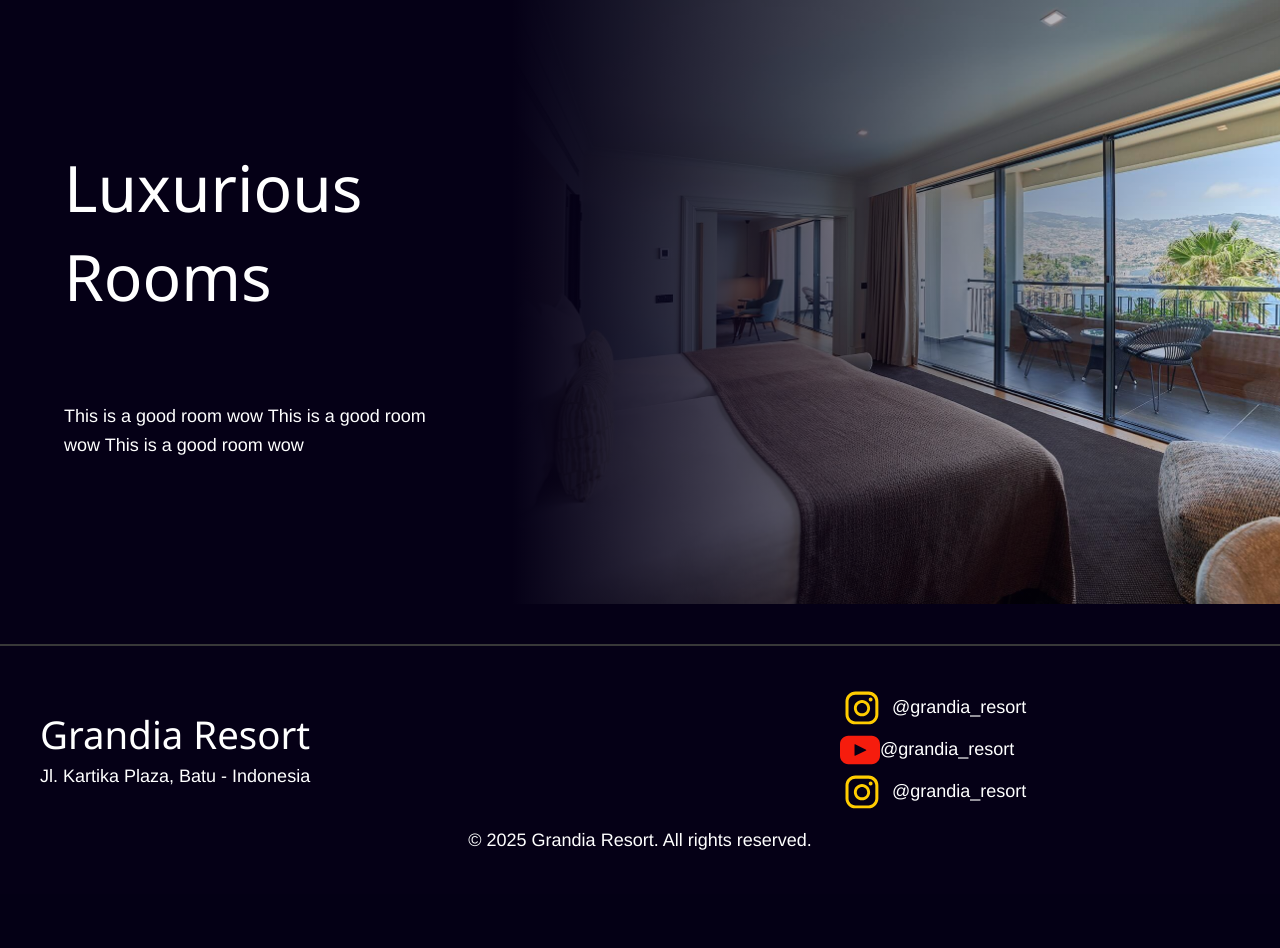
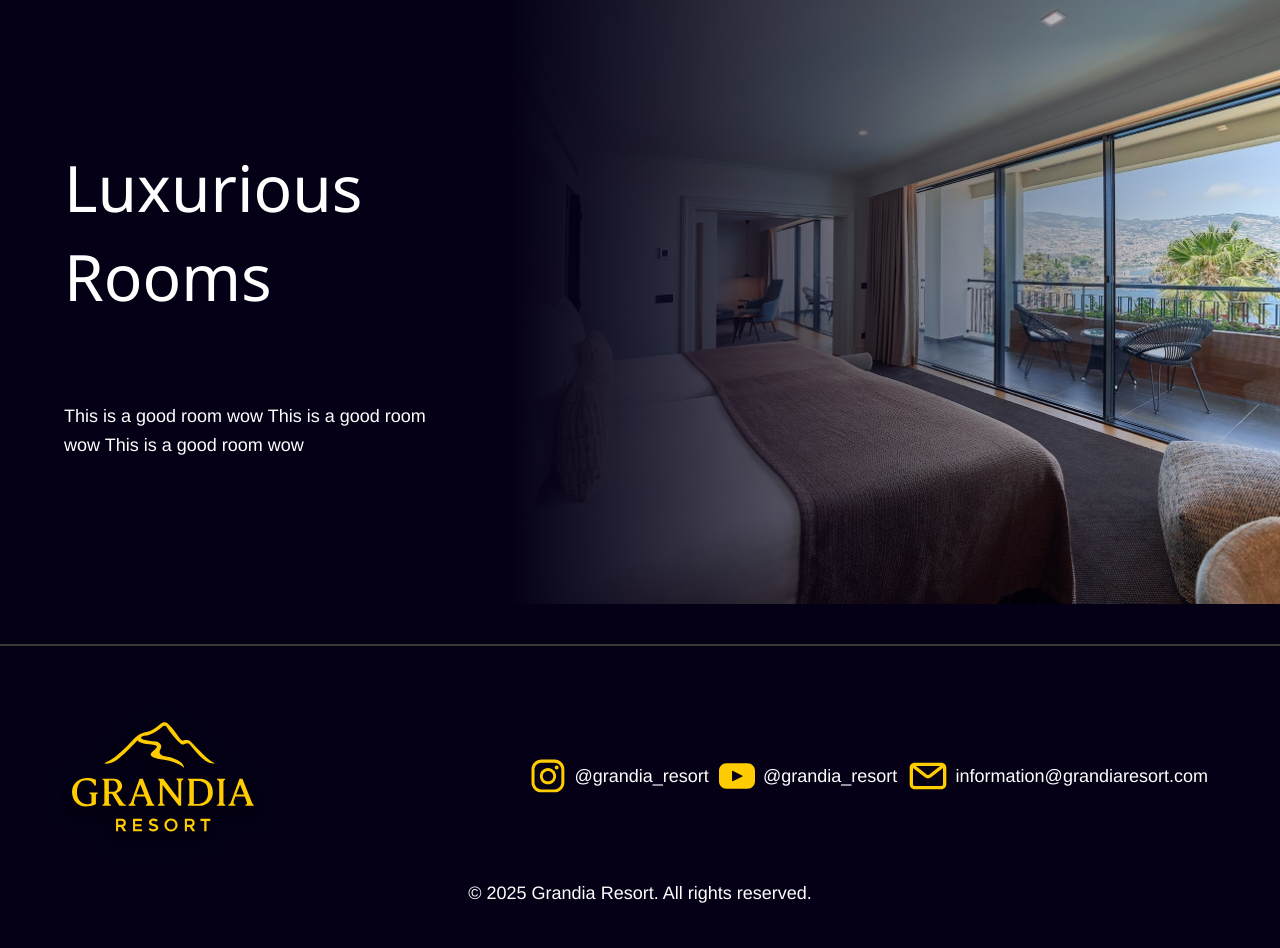
Before and after one commit to richardd-f/hotelReservation-WebDev, a PHP site: page / in a window 1280 px wide. Shown: the part 2110-3058 px from the top of the page. Before the commit the page ends 2960 px from the top, so only its background shows below. Run offline with PHP 8.4, Linux system fonts and the light colour scheme; some libraries are stand-ins or nearby versions.

Commit message:
update footer

```diff
--- a/php/footer.php
+++ b/php/footer.php
@@ -1,14 +1,29 @@
-<footer class="border-t-2 border-t-[#383838] mt-10 py-10">
-    <div class="footerTop grid cols-1 md:grid-cols-[2fr_1fr] w-full px-10">
-        <div class="ftLeft w-full content-center">
-            <h4>Grandia Resort</h4>
-            <p>Jl. Kartika Plaza, Batu - Indonesia</p>
+<footer class="border-t-2 border-t-[#383838] mt-10 py-10 px-[2rem]">
+    <div class="footerTop flex justify-evenly w-full px-10">
+        <div class="ftLeft w-2/5 content-center">
+            <!-- LOGO -->
+            <svg class="fill-brand-gold aspect-square w-[40%] filter drop-shadow-[0_6px_10px_black]" data-name="Layer 1" xmlns="http://www.w3.org/2000/svg" viewBox="0 0 779.83 468.89">
+                <path class="cls-1" d="M102.64,271.61v-23.66s-12.6-8.17-38.47-8.17S0,258.33,0,298.33s28.09,62.98,58.55,62.98,44.09-10.38,44.09-10.38v-37.62s1.7-7.49,7.83-7.49v-4.47h-35.74v4.3s8.85,3.23,8.85,7.66v32.6s-1.91,6.17-19.28,6.17-43.02-13.91-43.02-49.15,12.77-54.3,40.85-54.3,34.53,23.15,34.53,23.15l5.98-.17Z"/>
+                <path class="cls-1" d="M130.81,354.38c5.87,0,8.04-9.06,8.04-9.06v-89.74c0-6.64-8.04-10.21-8.04-10.21v-2.94h49.4c16.6,0,34.98,11.62,34.98,32.17s-25.28,29.36-25.28,29.36c0,0,27.19,40.85,30.77,45.19s11.23,6,11.23,6v3.06h-28.6l-31.53-51.19h-13.4v38.04c0,6.89,9.06,9.19,9.06,9.19v3.96h-36.64v-3.83ZM158.04,250.5v47.74h19.4s18.38-3.06,18.38-21.87-14.81-25.87-18.89-25.87h-18.89Z"/>
+                <path class="cls-1" d="M242.77,354.25c6.64-2.3,11.36-11.49,11.36-11.49l35.74-100.34h13.79l39.32,99.83c2.55,6.77,10.6,12.64,10.6,12.64v3.32h-36.64v-3.57c9.19-2.55,6-11.11,6-11.11l-9.96-24.77h-40.47l-6.77,21.96c-3.32,10.47,6.77,13.79,6.77,13.79v3.7h-29.74v-3.96ZM276.53,310.59h33.77l-17.49-44.36-16.28,44.36Z"/>
+                <path class="cls-1" d="M368.77,358.5h29.02v-4.17s-7.66-2.98-9.02-9.7v-75.74l69.62,89.62h10.04v-102.21s1.53-8.85,9.36-10.89v-4.09h-28.77v5.62s5.62.85,7.49,9.02v72.17l-64.51-85.7h-22.13v4.17s6.13,1.87,7.15,8.51v90.04s-1.32,6-8.26,9.17v4.19Z"/>
+                <path class="cls-1" d="M496.74,354.16c5-1.11,6.83-7.32,6.83-7.32v-91.6c-.45-5.94-6.83-9.06-6.83-9.06v-3.77h59.17s48.34,4.85,48.34,57.49-51.02,58.46-51.02,58.46h-56.49v-4.2ZM522.72,251.7v98.89h23.49s37.62-3.06,37.62-45.45-13.62-47.15-36.6-53.45h-24.51Z"/>
+                <path class="cls-1" d="M621.79,358.37h35.81v-3.86s-7.79-4.21-7.79-9.26v-90.96s1.72-6,7.79-8.17v-3.7h-35.81v3.06s9.83,4.47,9.83,9.83v89.11s-1.44,10.21-9.86,10.21l.03,3.73Z"/>
+                <path class="cls-1" d="M670.55,354.5c4.34,0,10.81-10.38,10.81-10.38l37.28-101.7h12.6l41.53,104.34c1.79,3.66,7.06,8.26,7.06,8.26v3.35h-36.38v-4.12c10.09,0,6.64-11.36,6.64-11.36l-8.81-23.74h-40.6l-7.28,21.96c-2.68,10.21,8.3,13.53,8.3,13.53v3.73h-31.15v-3.86ZM704.51,310.25h33.7l-16.85-43.57-16.85,43.57Z"/>
+                <path class="cls-1" d="M138.04,176.46s37.45-17.7,57.79-36.77c0,0,36.68-30.98,56.09-53.79s41.87-40.17,61.62-43.23,34.38-9.87,62.98-33.36,40.85,4.09,48,10.55,39.74,51.74,39.74,51.74c0,0,9.7,11.49,20.17,5.11,0,0,12.26-3.57,21.96,3.57s80.68,89.96,109.28,96.17c0,0-27.32,5.45-53.11-19.83,0,0-18.64-12.77-57.19-61.28,0,0-7.4-9.96-21.7-2.3,0,0-9.7,8.94-22.47-6.38,0,0-20.68-16.85-52.34-62.3,0,0-8.68-19.66-26.04-1.02,0,0-39.57,34.98-73.79,34.72,0,0-26.3,7.66-3.83,15.57,0,0,3.57,2.81,55.66,9.45,0,0,32.94,8.43,18.64,32.94s16.85,29.62,16.85,29.62c0,0,78.89,7.66,85.79,51.57,0,0-23.74-25.02-87.32-35.74s-65.62-22.72-46.47-38.3,28.34-24-15.32-28.6-49.53-13.28-51.83-17.62c0,0-58.72,64.85-90.64,85.79s-52.51,13.7-52.51,13.7Z"/>
+                <path class="cls-1" d="M189.02,468.12v-53.87h27.19s14.94,2.55,14.94,16.85-11.49,16.47-11.49,16.47l13.79,20.55h-12l-12-18.26h-11.49v18.26h-8.94ZM198.21,422.55v17.49h14.43s9.19-1.15,9.19-8.74-8.94-8.74-8.94-8.74h-14.68Z"/>
+                <path class="cls-1" d="M484.19,468.12v-53.87h27.19s14.94,2.55,14.94,16.85-11.49,16.47-11.49,16.47l13.79,20.55h-12l-12-18.26h-11.49v18.26h-8.94ZM493.38,422.55v17.49h14.43s9.19-1.15,9.19-8.74-8.94-8.74-8.94-8.74h-14.68Z"/>
+                <polygon class="cls-1" points="261.7 414.25 300.34 414.25 300.34 423.53 270.81 423.53 270.81 437.23 297.62 437.23 297.62 446.33 270.72 446.33 270.72 459.18 300.34 459.18 300.34 468.12 262.04 468.12 261.7 414.25"/>
+                <path class="cls-1" d="M443.7,440.8c0,10.65-8.32,19.28-18.57,19.28s-18.57-8.63-18.57-19.28,8.32-19.28,18.57-19.28,18.57,8.63,18.57,19.28ZM424.87,413.36c-15.62,0-28.28,12.43-28.28,27.77s12.66,27.77,28.28,27.77,28.28-12.43,28.28-27.77-12.66-27.77-28.28-27.77Z"/>
+                <polygon class="cls-1" points="550.94 414.25 593.7 414.25 593.7 423.82 577.11 423.82 577.11 468.12 567.4 468.12 567.4 423.82 550.94 423.82 550.94 414.25"/>
+                <path class="cls-1" d="M328.68,459.87s8.43,9.02,21.36,9.02,20.34-8.85,20.34-14.81-2.89-14.81-17.87-17.7-15.66-14.13-2.98-14.13c0,0,6.13-.94,12.51,5.02l6.21-7.32s-8.26-6.98-18.72-6.98-19.15,7.83-19.15,15.57,1.87,13.45,16.77,16.6,18.72,12,2.89,14.47c0,0-10.98.17-15.74-7.06l-5.62,7.32Z"/>
+            </svg>
         </div>
 
-        <div class="ftRight w-full">
+        <div class="ftRight w-3/5 flex justify-between items-center text-sm">
             <!-- instagram sosmed -->
             <a class="flex justify-start items-center text-white hover:text-brand-gold" href="https://instagram.com/richardd._f">
-                <svg class="aspect-square mr-2 w-11 fill-current text-brand-gold hover:text-gold duration-300 hover:drop-shadow-[0_0_15px_#FFE374]" fill="#ffffff" viewBox="0 0 32 32" id="Camada_1" version="1.1" xml:space="preserve" xmlns="http://www.w3.org/2000/svg" xmlns:xlink="http://www.w3.org/1999/xlink">
+                <svg class="aspect-square mr-1 w-11 fill-current text-brand-gold hover:text-gold duration-300 hover:drop-shadow-[0_0_15px_#FFE374]" fill="#ffffff" viewBox="0 0 32 32" id="Camada_1" version="1.1" xml:space="preserve" xmlns="http://www.w3.org/2000/svg" xmlns:xlink="http://www.w3.org/1999/xlink">
                     <g>
                         <path d="M22.3,8.4c-0.8,0-1.4,0.6-1.4,1.4c0,0.8,0.6,1.4,1.4,1.4c0.8,0,1.4-0.6,1.4-1.4C23.7,9,23.1,8.4,22.3,8.4z"/>
                         <path d="M16,10.2c-3.3,0-5.9,2.7-5.9,5.9s2.7,5.9,5.9,5.9s5.9-2.7,5.9-5.9S19.3,10.2,16,10.2z M16,19.9c-2.1,0-3.8-1.7-3.8-3.8   c0-2.1,1.7-3.8,3.8-3.8c2.1,0,3.8,1.7,3.8,3.8C19.8,18.2,18.1,19.9,16,19.9z"/>
@@ -20,9 +35,9 @@
 
             <!-- youtube sosmed -->
             <a class="flex justify-start items-center text-white hover:text-brand-gold" href="https://instagram.com/richardd._f">
-                <svg class="aspect-square w-10" viewBox="0 0 461.001 461.001">
+                <svg class="aspect-square w-9 mr-2 fill-brand-gold" viewBox="0 0 461.001 461.001">
                 <g>
-                    <path style="fill:#F61C0D;" d="M365.257,67.393H95.744C42.866,67.393,0,110.259,0,163.137v134.728
+                    <path style="" d="M365.257,67.393H95.744C42.866,67.393,0,110.259,0,163.137v134.728
                         c0,52.878,42.866,95.744,95.744,95.744h269.513c52.878,0,95.744-42.866,95.744-95.744V163.137
                         C461.001,110.259,418.135,67.393,365.257,67.393z M300.506,237.056l-126.06,60.123c-3.359,1.602-7.239-0.847-7.239-4.568V168.607
                         c0-3.774,3.982-6.22,7.348-4.514l126.06,63.881C304.363,229.873,304.298,235.248,300.506,237.056z"/>
@@ -33,14 +48,10 @@
 
             <!-- email sosmed -->
             <a class="flex justify-start items-center text-white hover:text-brand-gold" href="https://instagram.com/richardd._f">
-                <svg class="aspect-square mr-2 w-11 fill-current text-brand-gold hover:text-gold duration-300 hover:drop-shadow-[0_0_15px_#FFE374]" fill="#ffffff" viewBox="0 0 32 32" id="Camada_1" version="1.1" xml:space="preserve" xmlns="http://www.w3.org/2000/svg" xmlns:xlink="http://www.w3.org/1999/xlink">
-                    <g>
-                        <path d="M22.3,8.4c-0.8,0-1.4,0.6-1.4,1.4c0,0.8,0.6,1.4,1.4,1.4c0.8,0,1.4-0.6,1.4-1.4C23.7,9,23.1,8.4,22.3,8.4z"/>
-                        <path d="M16,10.2c-3.3,0-5.9,2.7-5.9,5.9s2.7,5.9,5.9,5.9s5.9-2.7,5.9-5.9S19.3,10.2,16,10.2z M16,19.9c-2.1,0-3.8-1.7-3.8-3.8   c0-2.1,1.7-3.8,3.8-3.8c2.1,0,3.8,1.7,3.8,3.8C19.8,18.2,18.1,19.9,16,19.9z"/>
-                        <path d="M20.8,4h-9.5C7.2,4,4,7.2,4,11.2v9.5c0,4,3.2,7.2,7.2,7.2h9.5c4,0,7.2-3.2,7.2-7.2v-9.5C28,7.2,24.8,4,20.8,4z M25.7,20.8   c0,2.7-2.2,5-5,5h-9.5c-2.7,0-5-2.2-5-5v-9.5c0-2.7,2.2-5,5-5h9.5c2.7,0,5,2.2,5,5V20.8z"/>
-                    </g>
-                </svg>
-                <span>@grandia_resort</span>
+                    <svg class="aspect-square w-10 fill-brand-gold mr-2" viewBox="0 0 24 24" fill="none" xmlns="http://www.w3.org/2000/svg">
+                        <path fill-rule="evenodd" clip-rule="evenodd" d="M20 4C21.6569 4 23 5.34315 23 7V17C23 18.6569 21.6569 20 20 20H4C2.34315 20 1 18.6569 1 17V7C1 5.34315 2.34315 4 4 4H20ZM19.2529 6H4.74718L11.3804 11.2367C11.7437 11.5236 12.2563 11.5236 12.6197 11.2367L19.2529 6ZM3 7.1688V17C3 17.5523 3.44772 18 4 18H20C20.5523 18 21 17.5523 21 17V7.16882L13.8589 12.8065C12.769 13.667 11.231 13.667 10.1411 12.8065L3 7.1688Z" />
+                    </svg>
+                <span>information@grandiaresort.com</span>
             </a>
 
 
--- a/style/output.css
+++ b/style/output.css
@@ -626,6 +626,10 @@ video {
   margin-top: 0.5rem;
 }
 
+.mr-1 {
+  margin-right: 0.25rem;
+}
+
 .block {
   display: block;
 }
@@ -801,6 +805,50 @@ video {
 
 .w-16 {
   width: 4rem;
+}
+
+.w-\[80\%\] {
+  width: 80%;
+}
+
+.w-\[\] {
+  width: ;
+}
+
+.w-\[20\] {
+  width: 20;
+}
+
+.w-\[20\%\] {
+  width: 20%;
+}
+
+.w-\[100\%\] {
+  width: 100%;
+}
+
+.w-9 {
+  width: 2.25rem;
+}
+
+.w-\[25\%\] {
+  width: 25%;
+}
+
+.w-1\/3 {
+  width: 33.333333%;
+}
+
+.w-2\/3 {
+  width: 66.666667%;
+}
+
+.w-\[30\%\] {
+  width: 30%;
+}
+
+.w-\[40\%\] {
+  width: 40%;
 }
 
 .max-w-7xl {
@@ -879,6 +927,14 @@ video {
   justify-content: space-between;
 }
 
+.justify-around {
+  justify-content: space-around;
+}
+
+.justify-evenly {
+  justify-content: space-evenly;
+}
+
 .gap-16 {
   gap: 4rem;
 }
@@ -1181,6 +1237,11 @@ video {
   padding-right: 5rem;
 }
 
+.px-\[2rem\] {
+  padding-left: 2rem;
+  padding-right: 2rem;
+}
+
 .pt-3 {
   padding-top: 0.75rem;
 }
@@ -1209,6 +1270,11 @@ video {
 .text-xl {
   font-size: 1.25rem;
   line-height: 1.75rem;
+}
+
+.text-sm {
+  font-size: 0.875rem;
+  line-height: 1.25rem;
 }
 
 .text-brand-gold {
```
Also changed, not shown: imgs/mail.svg (added), 1 other file.
